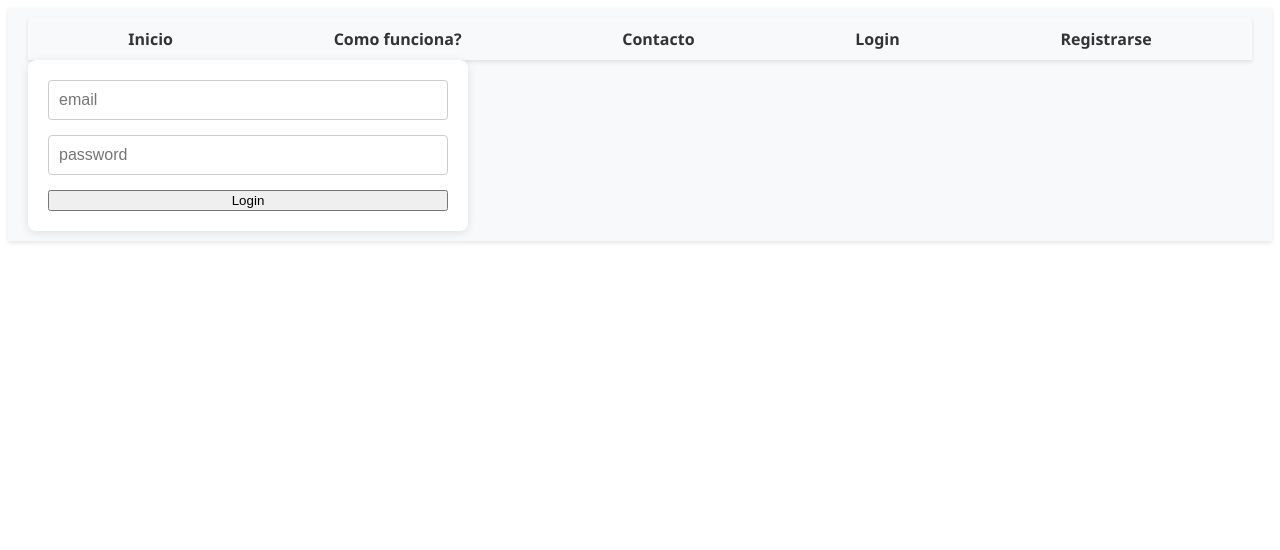
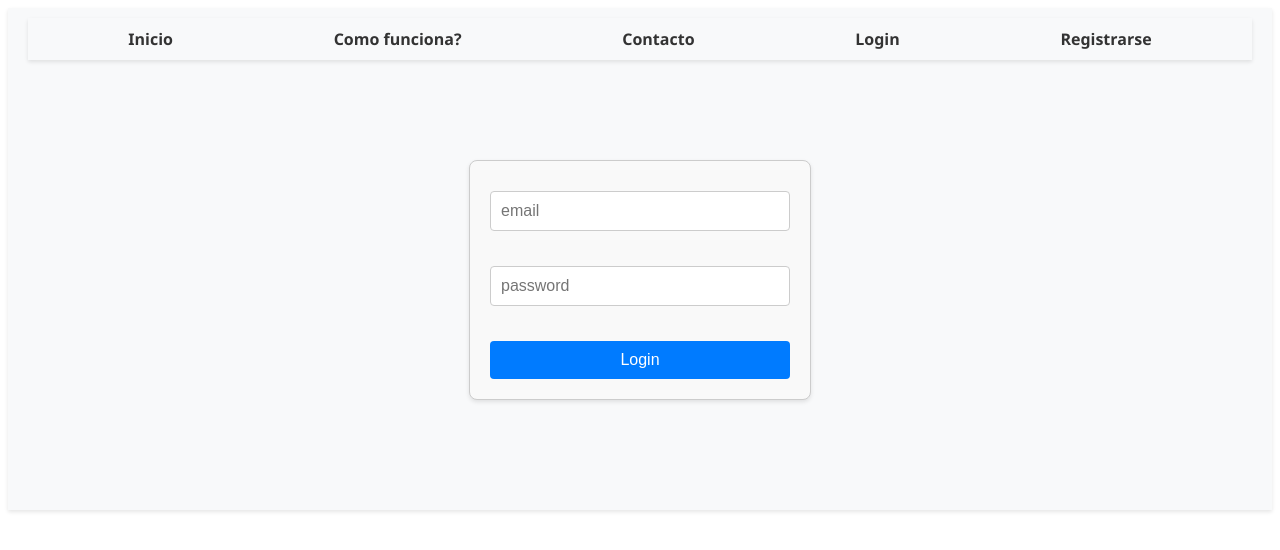
Before and after one commit to AgustinErimbaue/CarePro2-app, a React (Vite) app: page /Login in a window 1280 px wide. Shown: the top 550 px of the page. Built offline with nearby package versions, Linux system fonts and the light colour scheme.

Commit message:
se le da estilo al formulario de login, se crea la login en authservice

```diff
--- /dev/null
+++ b/src/components/Login/Login.css
@@ -0,0 +1,41 @@
+
+form {
+    display: flex;
+    flex-direction: column;
+    align-items: center;
+    justify-content: center;
+    width: 300px;
+    margin: 100px auto;
+    padding: 20px;
+    border: 1px solid #ccc;
+    border-radius: 8px;
+    background-color: #f9f9f9;
+    box-shadow: 0 2px 4px rgba(0, 0, 0, 0.1);
+  }
+
+  input[type="text"],
+  input[type="password"] {
+    width: 100%;
+    padding: 10px;
+    margin: 10px 0;
+    border: 1px solid #ccc;
+    border-radius: 4px;
+    box-sizing: border-box;
+  }
+
+  button {
+    width: 100%;
+    padding: 10px;
+    margin-top: 10px;
+    border: none;
+    border-radius: 4px;
+    background-color: #007bff;
+    color: white;
+    font-size: 16px;
+    cursor: pointer;
+    transition: background-color 0.3s ease;
+  }
+
+  button:hover {
+    background-color: #0056b3;
+  }
--- a/src/components/Login/Login.jsx
+++ b/src/components/Login/Login.jsx
@@ -1,5 +1,5 @@
 import React, { useState } from "react";
-
+import './Login.css'
 const Login = () => {
   const initialState = {
     email: "",
--- a/src/features/auth/authService.js
+++ b/src/features/auth/authService.js
@@ -6,8 +6,14 @@ const register = async (userData) => {
   return res.data;
 };
 
+const login = async (user) => {
+  const res = await axios.post(`${API_URL}/users/login`);
+  return res.data;
+};
+
 const authService = {
   register,
+  login,
 };
 
 export default authService;
--- a/src/features/auth/authSlice.js
+++ b/src/features/auth/authSlice.js
@@ -14,6 +14,8 @@ export const register = createAsyncThunk("auth/register", async (user) => {
   }
 });
 
+
+
 export const authSlice = createSlice({
   name: "auth",
   initialState,
```
